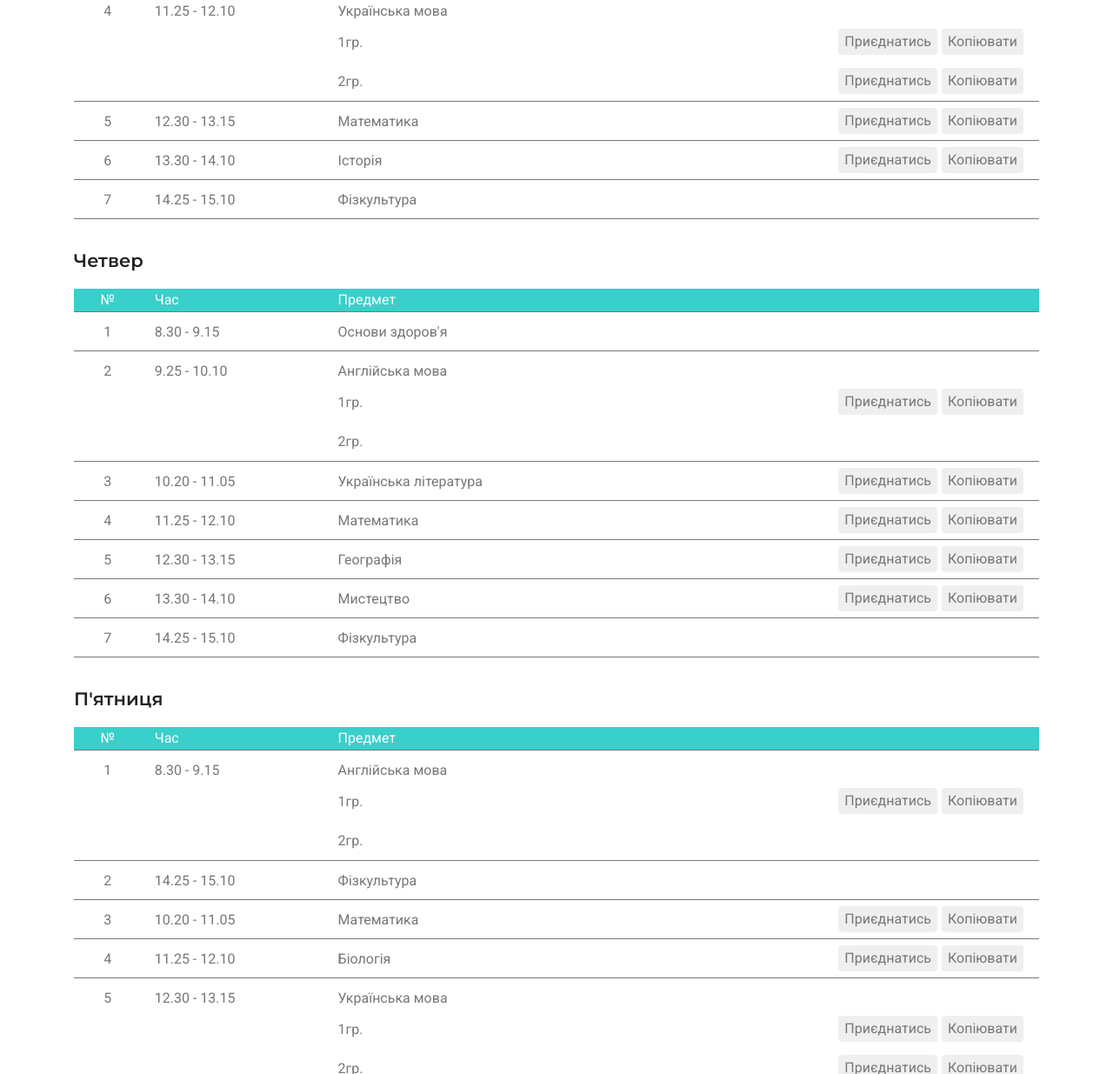
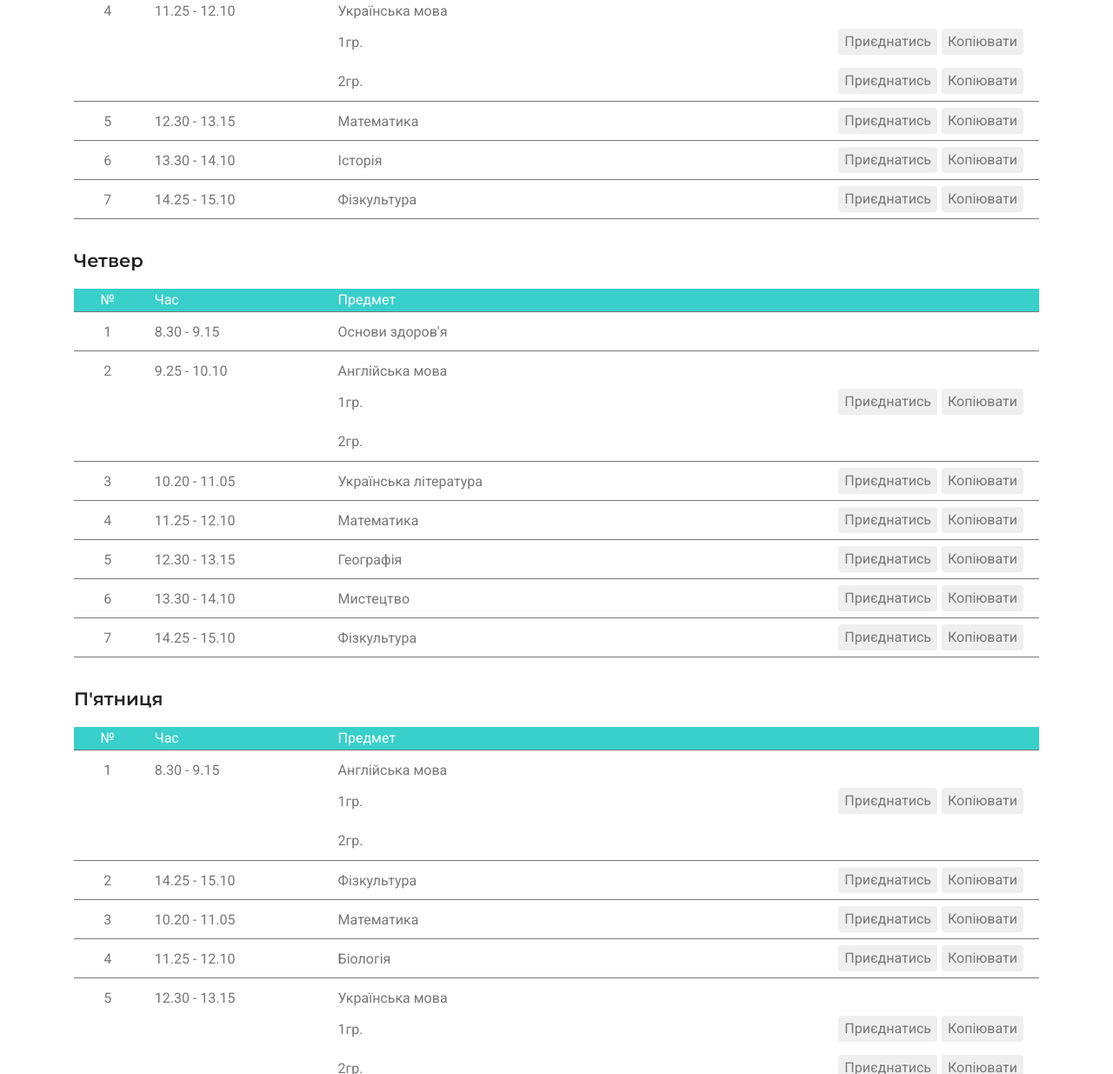
Before and after one commit to vlad-master/6-D, a plain HTML site: page index.html in a window 1280 px wide. Shown: the part 2014-3249 px from the top of the page at 87% size. Drawn offline with nearby package versions, Linux system fonts and the light colour scheme; some packages are replaced by stand-ins of ours.

Commit message:
add link

```diff
--- a/index.html
+++ b/index.html
@@ -37,7 +37,7 @@
 	<link rel="stylesheet" href="css/main.css">
 
 </head>
-
+<!-- body -->
 <body>
 
 	<!-- Start Header Area -->
@@ -178,7 +178,7 @@
 						<div class="text-center subject-row">6</div><div class="col-lg-12 col-md-12 subject-row">13.30 - 14.10</div>
 							<div class="col-lg-12 col-md-12 subject-row">Історія<div class="btn-general"><button class="join" onclick="location.href='https://us05web.zoom.us/j/3798658909?pwd=eGtXcWx6V0hKajNuamN4QnNENldKZz09'">Приєднатись</button><button class="copy" onclick="copyToClipboard(this.parentNode)">Копіювати</button></div></div>
 						<div class="text-center subject-row">7</div><div class="col-lg-12 col-md-12 subject-row">14.25 - 15.10</div>
-							<div class="col-lg-12 col-md-12 subject-row"><span>Фізкультура</span></div>
+							<div class="col-lg-12 col-md-12 subject-row">Фізкультура<div class="btn-general"><button class="join" onclick="location.href='https://us05web.zoom.us/j/5371552580?pwd=K240NzhOYm1qTTl3NlBCUDhWZDcrdz09'">Приєднатись</button><button class="copy" onclick="copyToClipboard(this.parentNode)">Копіювати</button></div></div>
 					</div>
 				</div>
 				<div id="Thursday" class="col-lg-12 col-md-12 day">
@@ -203,7 +203,7 @@
 						<div class="text-center subject-row">6</div><div class="col-lg-12 col-md-12 subject-row">13.30 - 14.10</div>
 							<div class="col-lg-12 col-md-12 subject-row"><span>Мистецтво</span><div class="btn-general"><button class="join" onclick="location.href='https://meet.google.com/epk-mpeo-baj'">Приєднатись</button><button class="copy" onclick="copyToClipboard(this.parentNode)">Копіювати</button></div></div>
 						<div class="text-center subject-row">7</div><div class="col-lg-12 col-md-12 subject-row">14.25 - 15.10</div>
-							<div class="col-lg-12 col-md-12 subject-row"><span>Фізкультура</span></div>
+							<div class="col-lg-12 col-md-12 subject-row">Фізкультура<div class="btn-general"><button class="join" onclick="location.href='https://us05web.zoom.us/j/5371552580?pwd=K240NzhOYm1qTTl3NlBCUDhWZDcrdz09'">Приєднатись</button><button class="copy" onclick="copyToClipboard(this.parentNode)">Копіювати</button></div></div>
 					</div>
 				</div>
 				<div id="Friday" class="col-lg-12 col-md-12 day">
@@ -218,7 +218,7 @@
 								</div>
 							</div>
 						<div class="text-center subject-row">2</div><div class="col-lg-12 col-md-12 subject-row">14.25 - 15.10</div>
-							<div class="col-lg-12 col-md-12 subject-row"><span>Фізкультура</span></div>
+							<div class="col-lg-12 col-md-12 subject-row">Фізкультура<div class="btn-general"><button class="join" onclick="location.href='https://us05web.zoom.us/j/5371552580?pwd=K240NzhOYm1qTTl3NlBCUDhWZDcrdz09'">Приєднатись</button><button class="copy" onclick="copyToClipboard(this.parentNode)">Копіювати</button></div></div>
 						<div class="text-center subject-row">3</div><div class="col-lg-12 col-md-12 subject-row">10.20 - 11.05</div>
 							<div class="col-lg-12 col-md-12 subject-row"><span>Математика</span><div class="btn-general"><button class="join" onclick="location.href='https://us05web.zoom.us/j/2502378172?pwd=cG5hbGZsRkk5MXRzdkVURjQ3dWdjZz09'">Приєднатись</button><button class="copy" onclick="copyToClipboard(this.parentNode)">Копіювати</button></div></div>
 						<div class="text-center subject-row">4</div><div class="col-lg-12 col-md-12 subject-row">11.25 - 12.10</div>
```
